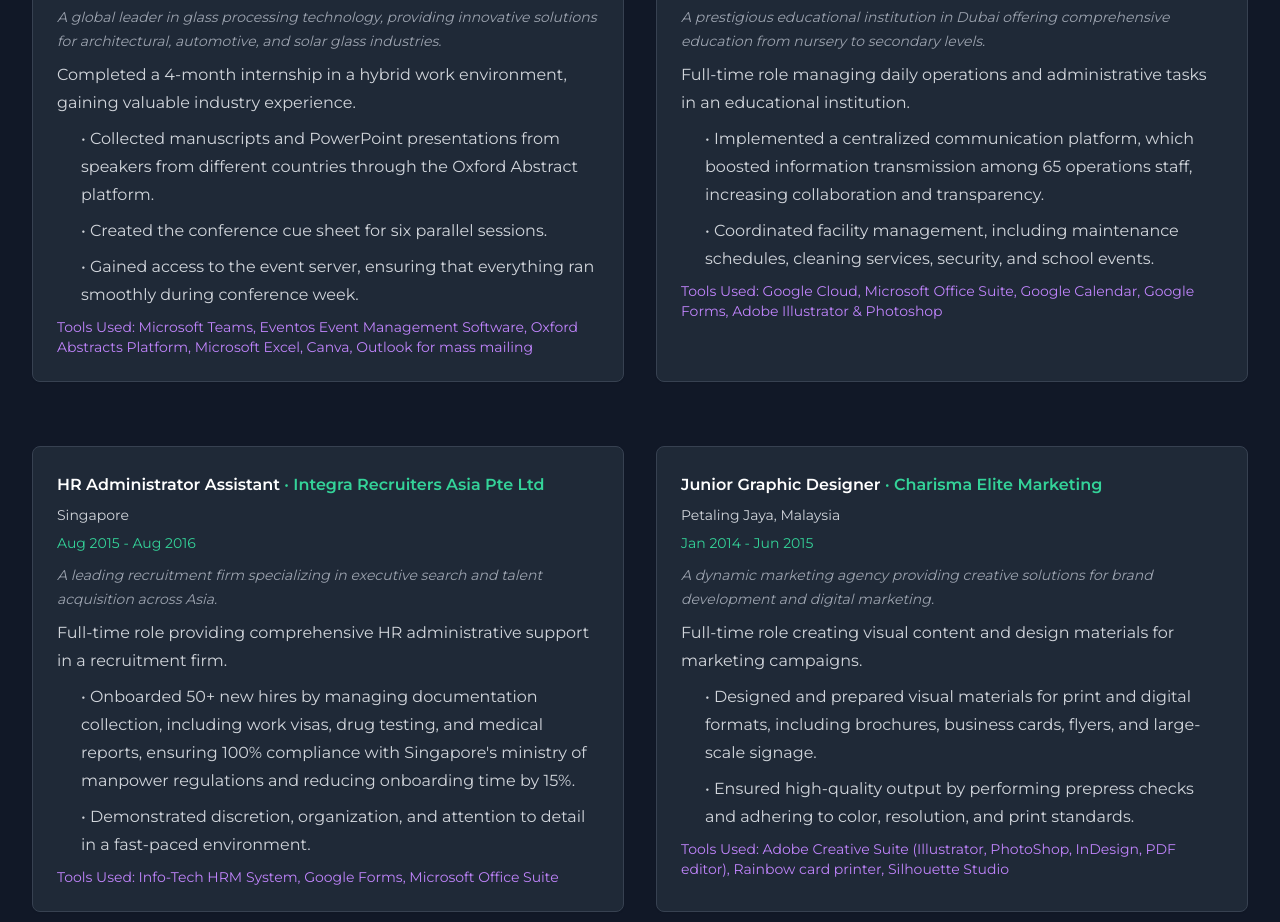
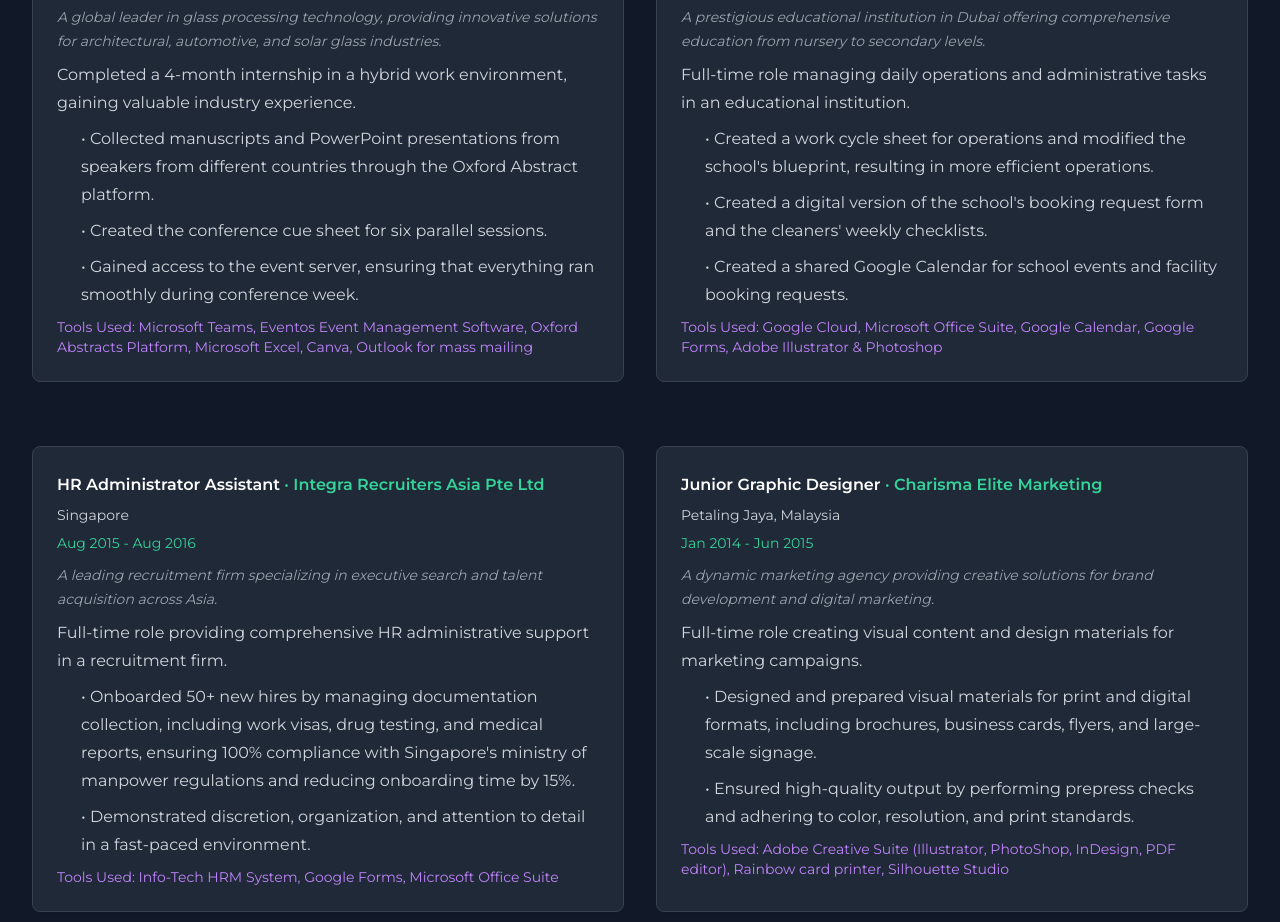
Before and after one commit to AidaKokko/Portfolio, a Next.js app: page / in a window 1280 px wide. Shown: the part 2240-3162 px from the top of the page. Built offline with nearby package versions, Linux system fonts and the light colour scheme.

Commit message:
Update Operations Administrator job description with new responsibilities

```diff
--- a/src/app/page.tsx
+++ b/src/app/page.tsx
@@ -172,8 +172,9 @@
                     <div className="space-y-2">
                       <p>Full-time role managing daily operations and administrative tasks in an educational institution.</p>
                       <div className="ml-6 space-y-2">
-                        <p>• Implemented a centralized communication platform, which boosted information transmission among 65 operations staff, increasing collaboration and transparency.</p>
-                        <p>• Coordinated facility management, including maintenance schedules, cleaning services, security, and school events.</p>
+                        <p>• Created a work cycle sheet for operations and modified the school's blueprint, resulting in more efficient operations.</p>
+                        <p>• Created a digital version of the school's booking request form and the cleaners' weekly checklists.</p>
+                        <p>• Created a shared Google Calendar for school events and facility booking requests.</p>
                       </div>
                       <div className="mt-2">
                         <p className="text-sm text-purple-400">Tools Used: Google Cloud, Microsoft Office Suite, Google Calendar, Google Forms, Adobe Illustrator & Photoshop</p>
```
